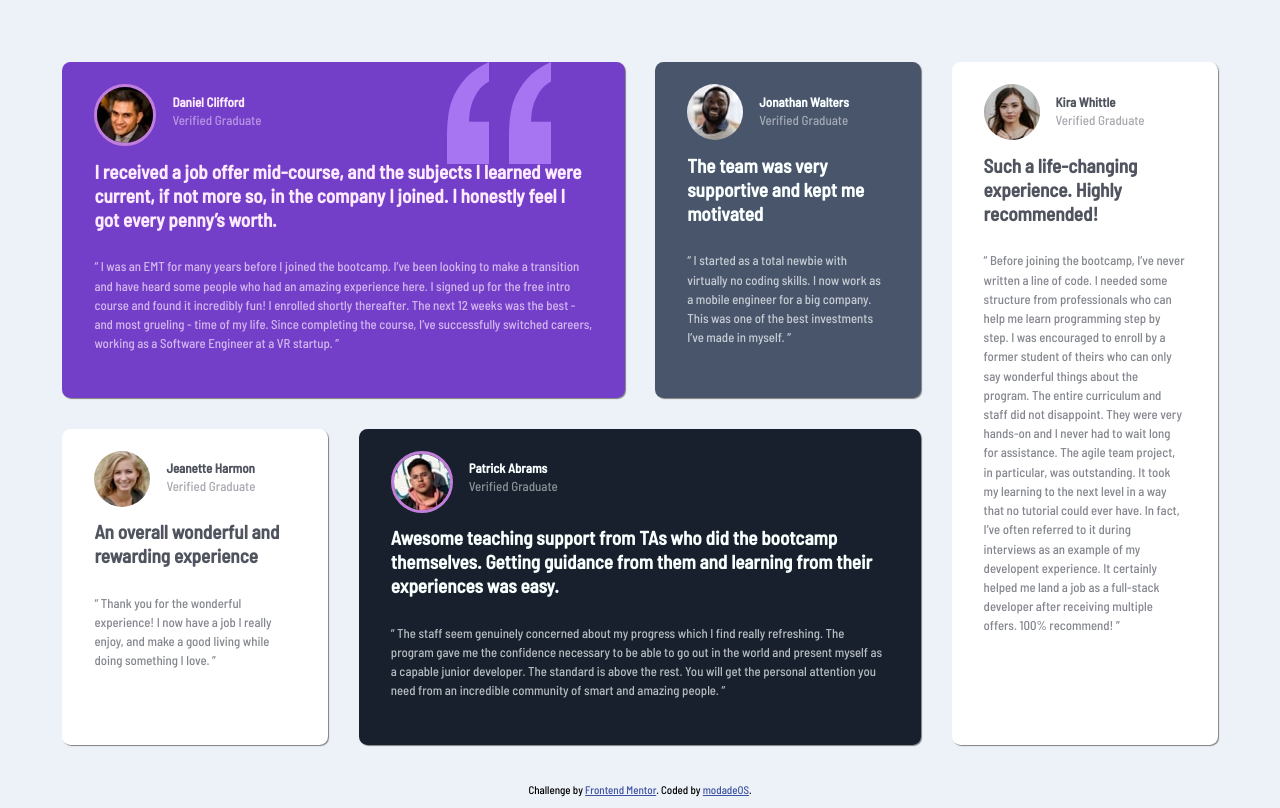
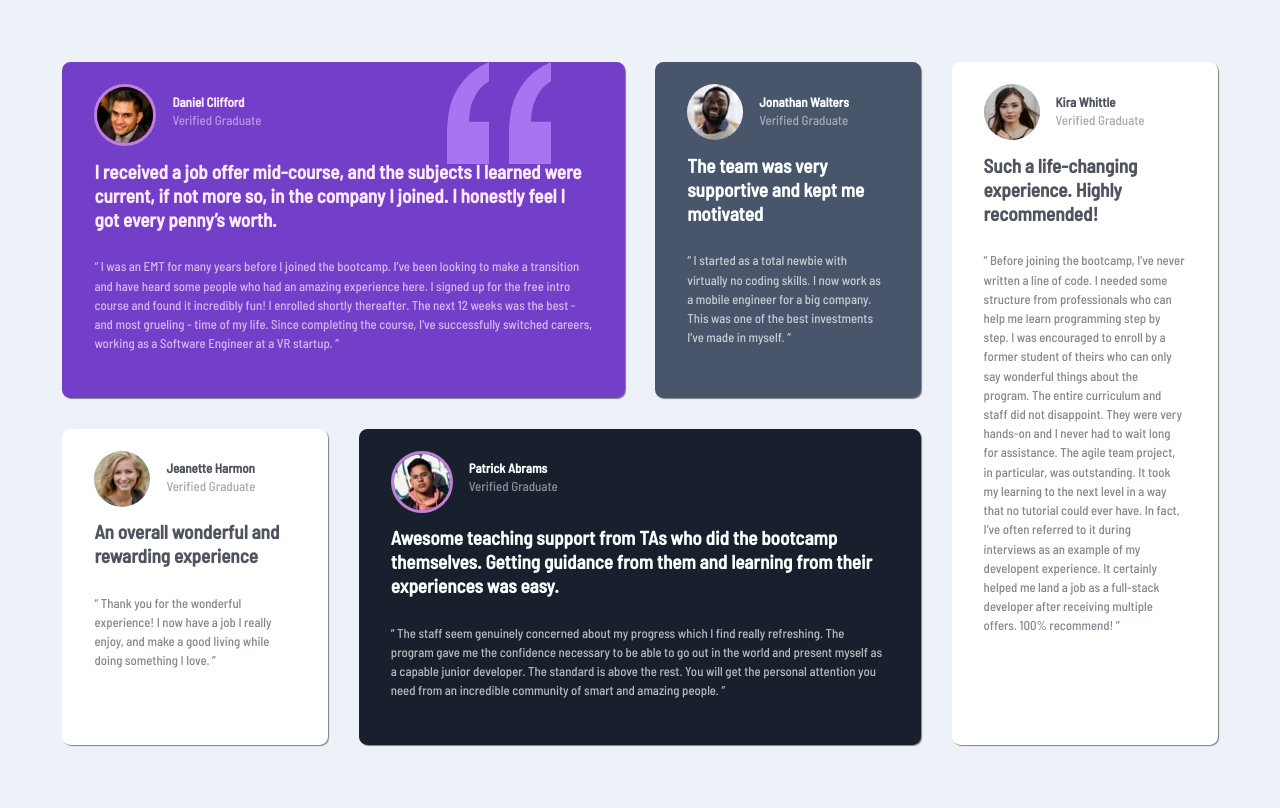
Before and after one commit to modade97/testimonial-grid-section, a plain HTML site: page index.html in a window 1280 px wide. Drawn offline with Linux system fonts and the light colour scheme.

Commit message:
Update index.html

```diff
--- a/index.html
+++ b/index.html
@@ -10,7 +10,7 @@
 
   <!-- Feel free to remove these styles or customise in your own stylesheet 👍 -->
   <style>
-    .attribution { font-size: 11px; text-align: center; margin: -10px;}
+    .attribution { font-size: 11px; text-align: center; margin: -10px; display: none;}
     .attribution a { color: hsl(228, 45%, 44%); }
   </style>
 </head>
```
